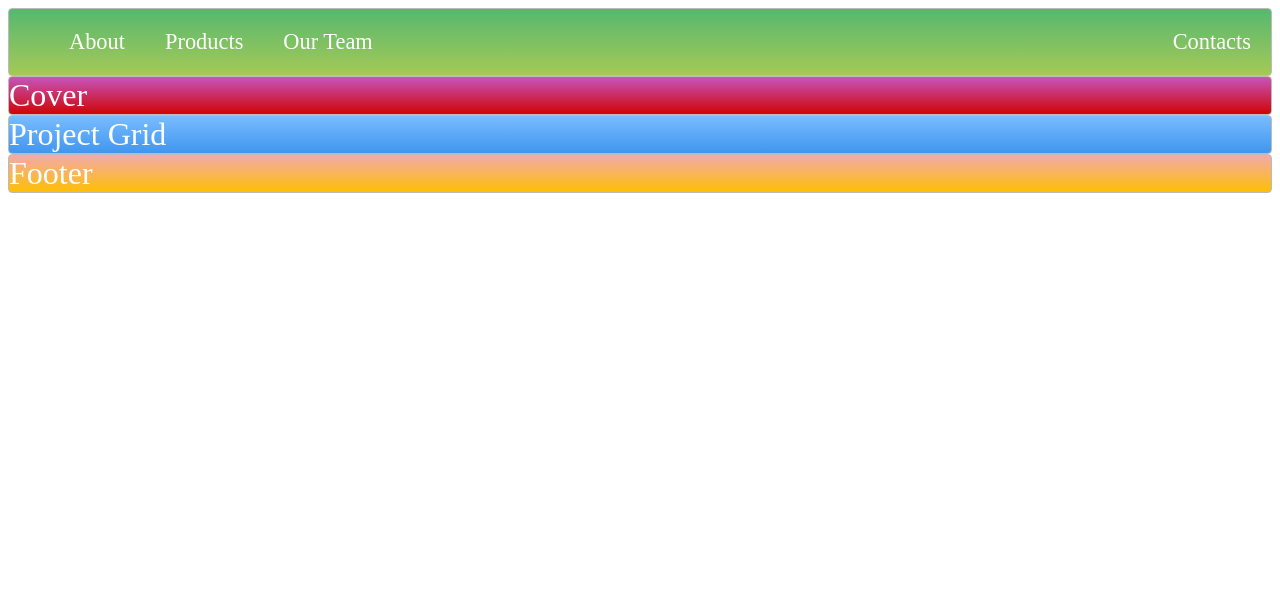
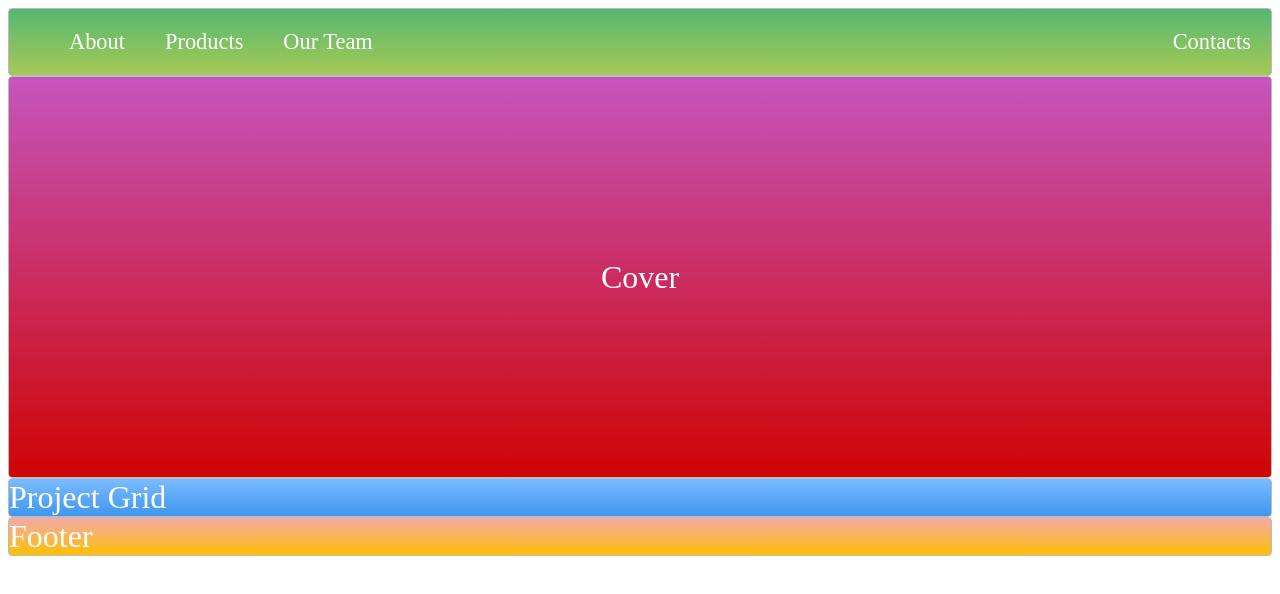
Before and after one commit to Pawelv9/Beautiful-Boxes-Website, a plain HTML site: page index.html in a window 1280 px wide. Drawn offline with Linux system fonts and the light colour scheme.

Commit message:
Better Cover

```diff
--- a/index.html
+++ b/index.html
@@ -18,7 +18,7 @@
                 <a href=""></a>Contacts</li>
         </ul>
     </nav>
-    <div class="zone red">Cover</div>
+    <div class="zone red container">Cover</div>
     <div class="zone blue">Project Grid</div>
     <div class="zone yellow">Footer</div>
 </body>
--- a/style.css
+++ b/style.css
@@ -13,6 +13,9 @@
     -o-box-shadow: rgba(0, 0, 0, 0.8) 0px 5px 15px, inset rgba(0, 0, 0, 0.15) 0px -10px 20px;
     box-shadow: rgba(0, 0, 0, 0.8) 0px 5px 15px, inset rgba(0, 0, 0, 0.15) 0px -10px 20px;
 }
+
+
+/* Navigation */
 
 .main-nav {
     display: flex;
@@ -62,6 +65,16 @@ a {
 }
 
 
+/* Cover */
+
+.container {
+    display: flex;
+    align-items: center;
+    justify-content: center;
+    height: 50vh;
+}
+
+
 /* Red box */
 
 .red {
@@ -80,6 +93,9 @@ a {
     background: linear-gradient(top, #C655BE 0%, #cf0404 100%);
     /* W3C */
 }
+
+
+/* Project Grid */
 
 
 /* Yellow box */
@@ -102,6 +118,9 @@ a {
 }
 
 
+/* Footer */
+
+
 /* Blue box */
 
 .blue {
```
